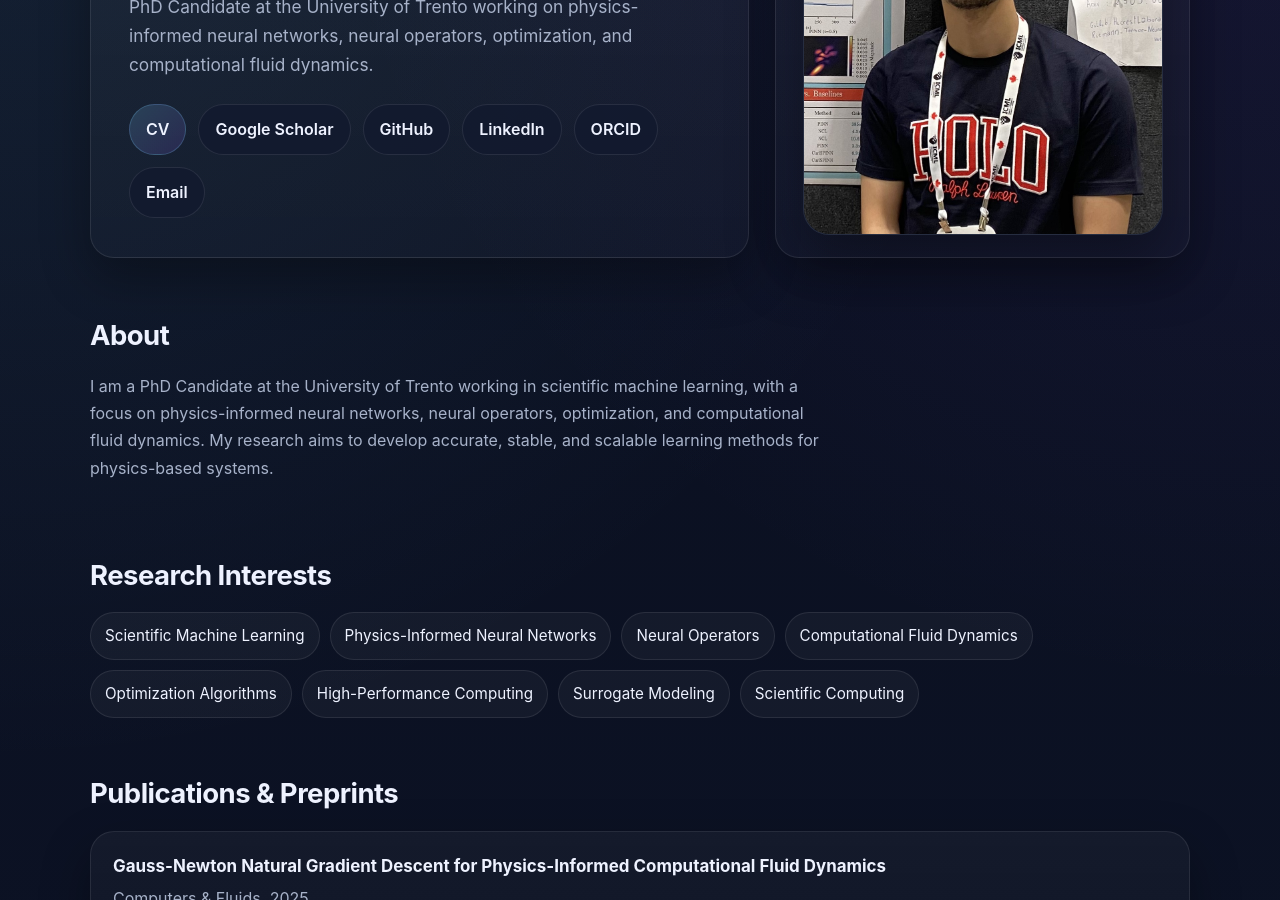
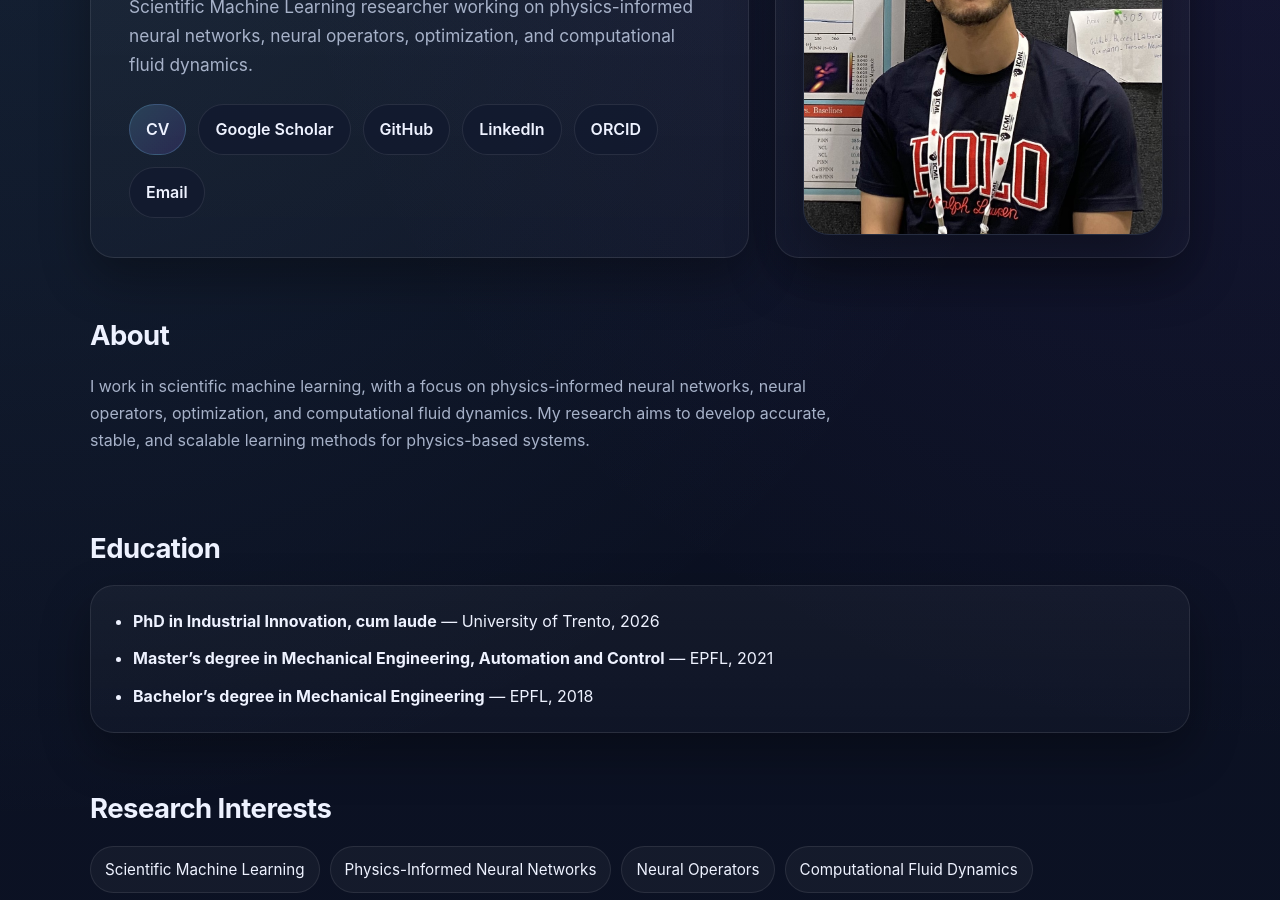
Before and after one commit to anasjnini/anasjnini.github.io, a plain HTML site: page index.html in a window 1280 px wide. Shown: the part 278-1178 px from the top of the page. Drawn offline with Linux system fonts and the light colour scheme.

Commit message:
Update index.html

```diff
--- a/index.html
+++ b/index.html
@@ -3,14 +3,14 @@
 <head>
   <meta charset="UTF-8" />
   <meta name="viewport" content="width=device-width, initial-scale=1.0" />
-  <title>Anas Jnini | Scientific Machine Learning Researcher</title>
-  <meta name="description" content="Anas Jnini is a PhD candidate at the University of Trento researching physics-informed neural networks, neural operators, optimization, and computational fluid dynamics." />
+  <title>Anas Jnini, PhD | Scientific Machine Learning Researcher</title>
+  <meta name="description" content="Anas Jnini is a scientific machine learning researcher working on physics-informed neural networks, neural operators, optimization, and computational fluid dynamics." />
   <meta name="robots" content="index, follow" />
   <meta name="google-site-verification" content="2ac7db36d19ab34a" />
   <link rel="canonical" href="https://anasjnini.github.io/" />
   <meta property="og:type" content="website" />
-  <meta property="og:title" content="Anas Jnini | Scientific Machine Learning Researcher" />
-  <meta property="og:description" content="PhD candidate at the University of Trento researching scientific machine learning, PINNs, neural operators, optimization, and CFD." />
+  <meta property="og:title" content="Anas Jnini, PhD | Scientific Machine Learning Researcher" />
+  <meta property="og:description" content="Scientific machine learning researcher working on PINNs, neural operators, optimization, and computational fluid dynamics." />
   <meta property="og:url" content="https://anasjnini.github.io/" />
   <meta property="og:image" content="https://anasjnini.github.io/profile.jpeg" />
   <script type="application/ld+json">
@@ -20,11 +20,12 @@
     "name": "Anas Jnini",
     "url": "https://anasjnini.github.io/",
     "image": "https://anasjnini.github.io/profile.jpeg",
-    "jobTitle": "PhD Candidate and Scientific Machine Learning Researcher",
-    "affiliation": {
+    "jobTitle": "Scientific Machine Learning Researcher",
+    "alumniOf": {
       "@type": "CollegeOrUniversity",
       "name": "University of Trento"
     },
+    "honorificSuffix": "PhD",
     "sameAs": [
       "https://scholar.google.com/citations?hl=en&user=8IWteqoAAAAJ",
       "https://github.com/anasjnini",
@@ -209,7 +210,7 @@
       max-width: 360px;
       aspect-ratio: 1 / 1;
       object-fit: cover;
-      object-position: center 30%;
+      object-position: 50% 24%;
       border-radius: 26px;
       border: 1px solid var(--line);
       background: #10182d;
@@ -325,6 +326,7 @@
       <div class="brand">Anas Jnini</div>
       <div class="nav-links">
         <a href="#about">About</a>
+        <a href="#education">Education</a>
         <a href="#research">Research</a>
         <a href="#publications">Publications</a>
         <a href="#talks">Talks</a>
@@ -340,7 +342,7 @@
         <div class="eyebrow">Scientific Machine Learning Researcher</div>
         <h1>Anas Jnini</h1>
         <p class="subtitle">
-          PhD Candidate at the University of Trento working on physics-informed neural networks,
+          Scientific Machine Learning researcher working on physics-informed neural networks,
           neural operators, optimization, and computational fluid dynamics.
         </p>
         <div class="hero-buttons">
@@ -363,11 +365,22 @@
     <section id="about">
       <h2>About</h2>
       <p class="section-intro">
-        I am a PhD Candidate at the University of Trento working in scientific machine learning,
-        with a focus on physics-informed neural networks, neural operators, optimization, and
-        computational fluid dynamics. My research aims to develop accurate, stable, and scalable
-        learning methods for physics-based systems.
+        I work in scientific machine learning, with a focus on physics-informed neural networks,
+        neural operators, optimization, and computational fluid dynamics. My research aims to develop
+        accurate, stable, and scalable learning methods for physics-based systems.
       </p>
+    </section>
+
+
+    <section id="education">
+      <h2>Education</h2>
+      <div class="card simple-card">
+        <ul class="clean-list">
+          <li><strong>PhD in Industrial Innovation, cum laude</strong> — University of Trento, 2026</li>
+          <li><strong>Master’s degree in Mechanical Engineering, Automation and Control</strong> — EPFL, 2021</li>
+          <li><strong>Bachelor’s degree in Mechanical Engineering</strong> — EPFL, 2018</li>
+        </ul>
+      </div>
     </section>
 
     <section id="research">
@@ -430,7 +443,7 @@
 
         <li class="card pub-item">
           <div class="pub-title">Curvature-Aware Optimization for High-Accuracy Physics-Informed Neural Networks</div>
-          <div class="pub-meta">Preprint submitted to CMAME, 2026</div>
+          <div class="pub-meta">Accepted at Computer Methods in Applied Mechanics and Engineering (CMAME), 2026</div>
           <div class="pub-links">
             <a href="https://arxiv.org/abs/2604.05230" target="_blank" rel="noopener noreferrer">arXiv</a>
               <a href="https://github.com/CrunchOptimizer" target="_blank" rel="noopener noreferrer">Code</a>
```
